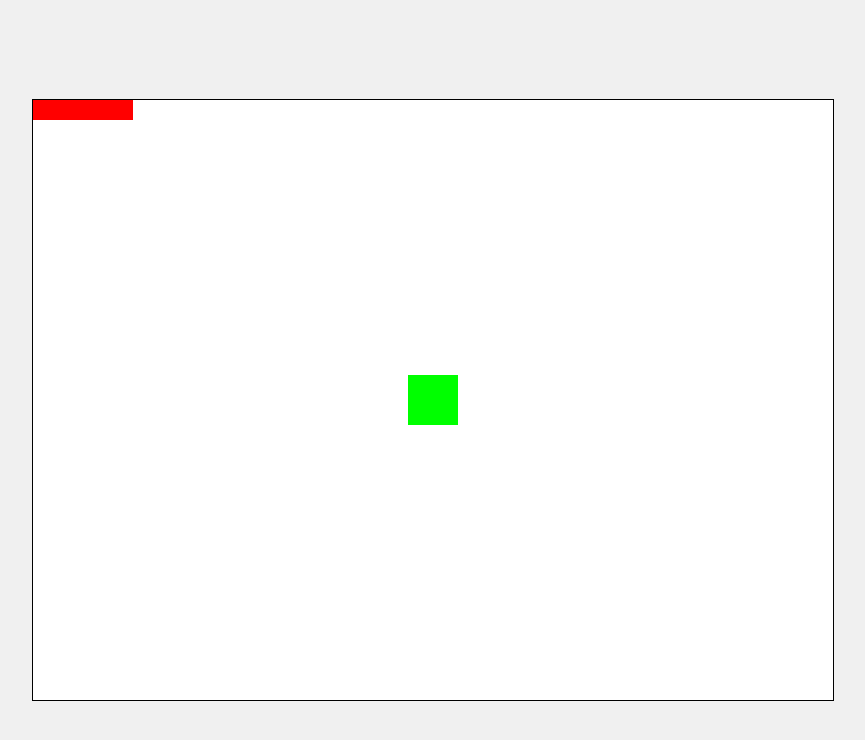
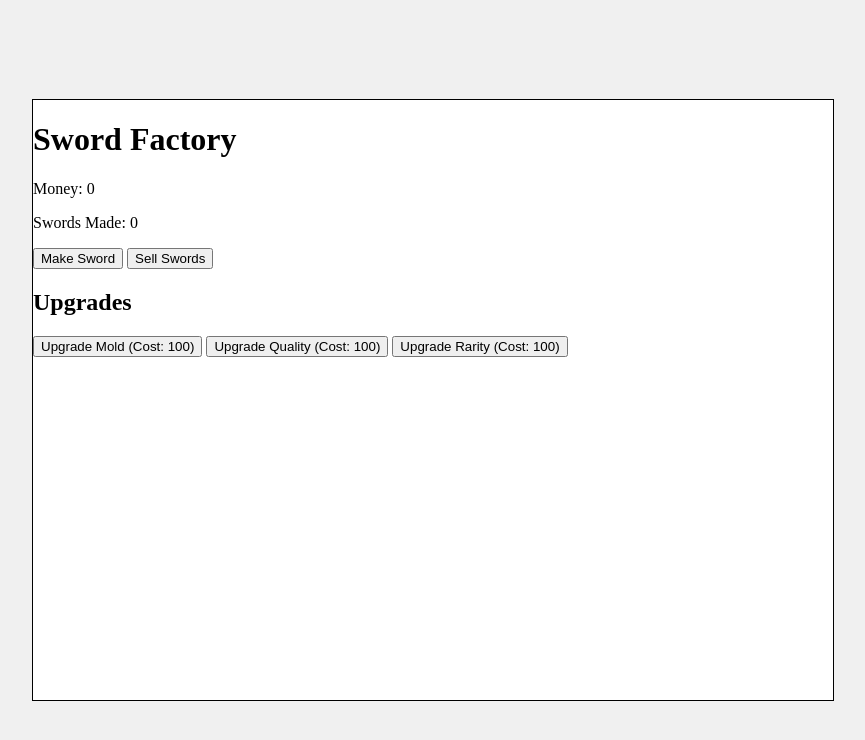
Before and after one commit to synthelz/sword-factory, a plain HTML site: page index.html in a window 1280 px wide. Shown: the whole page, without its empty margins (207-1072 px from the left). Drawn offline with Linux system fonts and the light colour scheme.

Commit message:
Update index.html

```diff
--- a/index.html
+++ b/index.html
@@ -8,8 +8,19 @@
 </head>
 <body>
     <div id="game-container">
-        <div id="sword"></div>
-        <div id="target"></div>
+        <h1>Sword Factory</h1>
+        <div id="stats">
+            <p>Money: <span id="money">0</span></p>
+            <p>Swords Made: <span id="swords-made">0</span></p>
+        </div>
+        <button id="make-sword">Make Sword</button>
+        <button id="sell-swords">Sell Swords</button>
+        <h2>Upgrades</h2>
+        <div id="upgrades">
+            <button id="upgrade-mold">Upgrade Mold (Cost: <span id="mold-cost">100</span>)</button>
+            <button id="upgrade-quality">Upgrade Quality (Cost: <span id="quality-cost">100</span>)</button>
+            <button id="upgrade-rarity">Upgrade Rarity (Cost: <span id="rarity-cost">100</span>)</button>
+        </div>
     </div>
     <script src="script.js"></script>
 </body>
```
